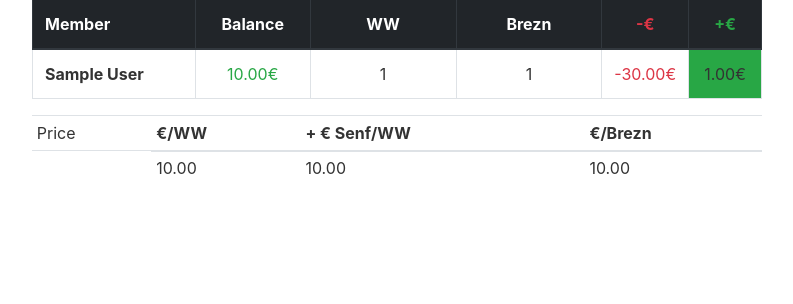
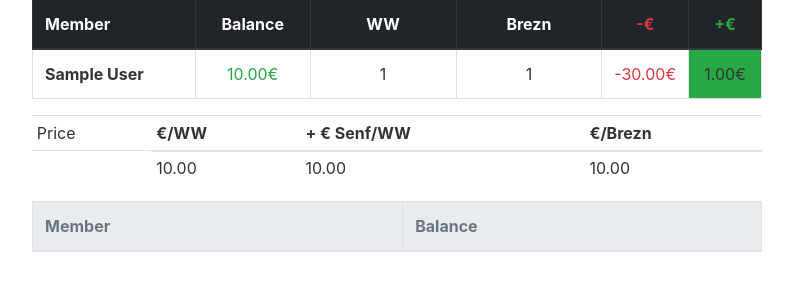
Before and after one commit to In7u5/WW-Clone, a Django app: page / in a window 1280 px wide. Shown: the part 137-441 px from the top of the page, without its empty margins (53-846 px from the left). Run offline with Django 3.2, Linux system fonts and the light colour scheme; tables that the repository leaves empty hold one stand-in row (values such as "Sample post"); lists and menus that the app fills with data are empty; some libraries are stand-ins or nearby versions.

Commit message:
Update overview.html

```diff
--- a/wwlist/templates/wwlist/overview.html
+++ b/wwlist/templates/wwlist/overview.html
@@ -69,42 +69,26 @@
     </table>
 
 
-    <!-- <table class="table table-bordered">
-        <thead class="thead-dark">
+
+<table class="table table-bordered">
+        <thead class="thead-light">
             <tr>
-                <th scope="col">Member</th>
-                <th class="text-center" scope="col">Balance</th>
-                <th class="text-center" scope="col" style="width: 20%">WW</th>
-                <th class="text-center" scope="col" style="width: 20%;">Brezn</th>
-                <th class="text-danger text-center" scope="col" style="width: 10%;">-€</th>
-                <th class="text-success text-center" scope="col" style="width: 10%;">+€</th>
-
+                <th class="text-muted" scope="col">Member</th>
+                <th class="text-muted" scope="col">Balance</th>
             </tr>
         </thead>
         <tbody>
-            {% for WW_Order in WW_Orders %}
-                {% if WW_Order.friday == Friday %}
-                    {% for User in Users %}
-                        {% if User == WW_Order.user %}
-                            {% if WW_Order.ww > 0 or WW_Order.brezn > 0 %}
+            {% for Balance in Balances %}
+                {% if Balance.friday == Friday %}
+                    {% for WW_Order in WW_Orders %}
+                        {% if WW_Order.friday == Friday and WW_Order.user == Balance.user %}
+                            {% if WW_Order.ww == 0 and WW_Order.brezn == 0 %}
                             <tr>
                                 <th>{{ WW_Order.user.first_name }} {{ WW_Order.user.last_name }}</th>
-                                {% for Balance in Balances %}
-                                    {% if Balance.friday == Friday and Balance.user == User %}
-                                        {% if Balance.balance >= 0 %}
-                                            <td class="text-success text-center">{{ Balance.balance }}€</td>
-                                        {% else %}
-                                            <td class="text-danger text-center">{{ Balance.balance }}€</td>
-                                        {% endif %}
-                                    {% endif %}
-                                {% endfor %}
-                                <td class="text-center">{{ WW_Order.ww }}</td>
-                                <td class="text-center">{{ WW_Order.brezn }}</td>
-                                <td class="text-danger text-center">{{ WW_Order.price_total }}€</td>
-                                {% if WW_Order.purchase == 0 %}
-                                    <td class="text-center">-</td>
+                                {% if Balance.balance >= 0 %}
+                                    <td class="text-success text-center">{{ Balance.balance }}€</td>
                                 {% else %}
-                                    <td class="bg-success text-center">{{ WW_Order.purchase }}€</td>
+                                    <td class="text-danger text-center">{{ Balance.balance }}€</td>
                                 {% endif %}
                             </tr>
                             {% endif %}
@@ -114,24 +98,6 @@
             {% endfor %}
         </tbody>
     </table>
-    <table class="table table-sm table dark">
-        <thead>
-            <tr>
-                <td>Price</td>
-                <th scope="col">€/WW</th>
-                <th scope="col">+ € Senf/WW</th>
-                <th scope="col">€/Brezn</th>
-            </tr>
-        </thead>
-        <tbody>
-            <tr>
-                <th scope="row"></th>
-                <td>{{ Friday.cost_ww }}</td>
-                <td>{{ Friday.cost_mustard }}</td>
-                <td>{{ Friday.cost_brezn }}</td>
-            </tr>
-        </tbody>
-    </table> -->
 
 
 {% endfor %}
```
